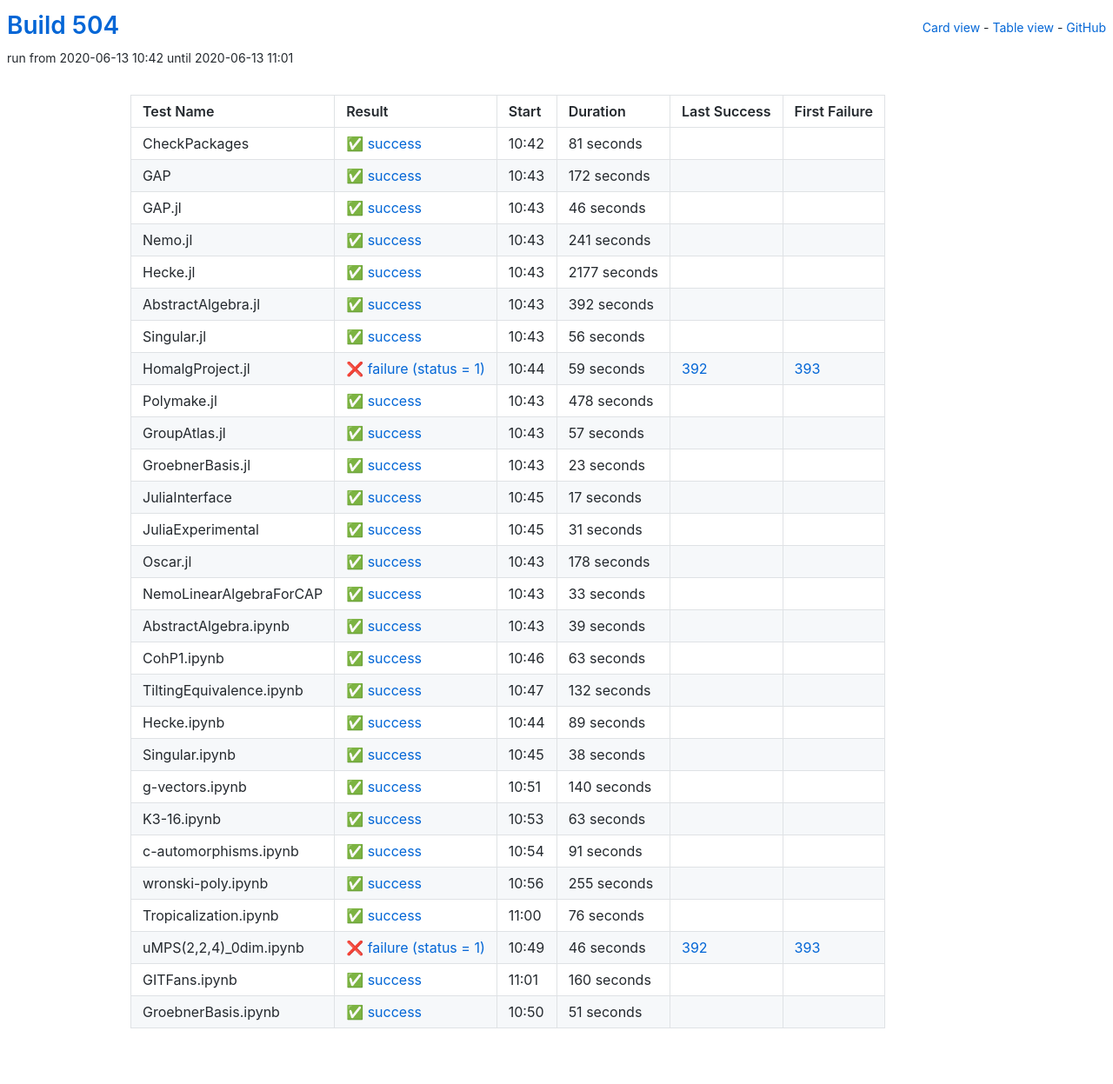
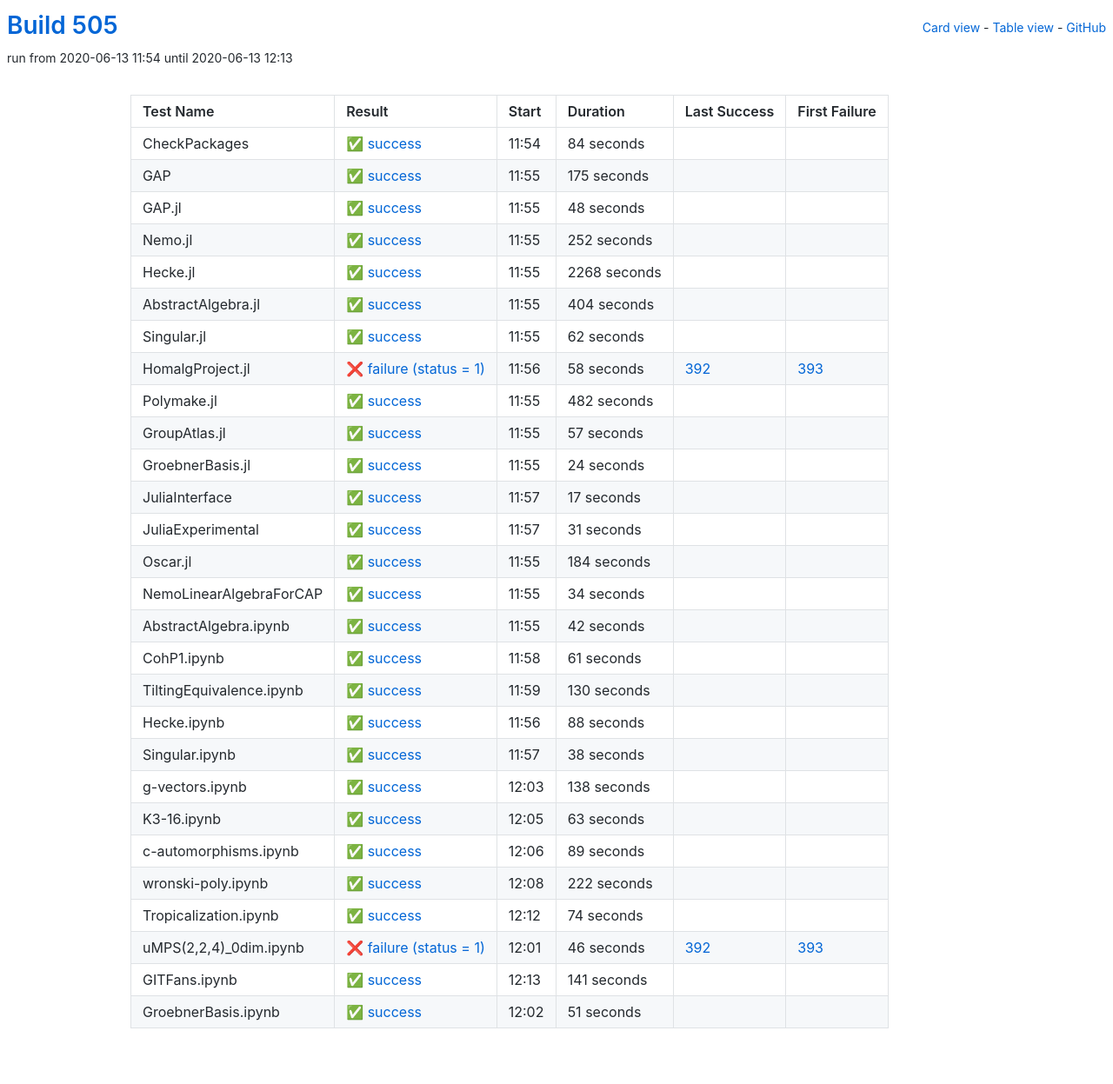
Before and after one commit to oscar-system/oscar-ci-status-1.4, a Jekyll site: the page built from table.html, in a window 1280 px wide. Shown: the whole page at 87% size. Built offline with Jekyll 4.4.1, drawn with Linux system fonts in a browser that asks for light colours.

Commit message:
Build #505

```diff
--- a/_data/ci.yml
+++ b/_data/ci.yml
@@ -1,6 +1,6 @@
 ---
-build: 504
-build_url: https://oscarci.mathematik.uni-kl.de/job/oscar-julia-1.4/504/
+build: 505
+build_url: https://oscarci.mathematik.uni-kl.de/job/oscar-julia-1.4/505/
 job: oscar-julia-1.4
 organization: oscar-system
 repo: oscar-ci-status-1.4
@@ -8,116 +8,116 @@ repourl: https://github.com/oscar-system/oscar-ci-status-1.4
 tests:
 - name: CheckPackages
   id: checkpackages
-  log: https://oscarci.mathematik.uni-kl.de/job/oscar-julia-1.4/504/artifact/logs/build-504/CheckPackages.log
-  start: 2020-06-13 10:42
+  log: https://oscarci.mathematik.uni-kl.de/job/oscar-julia-1.4/505/artifact/logs/build-505/CheckPackages.log
+  start: 2020-06-13 11:54
   success: true
   exitcode: 0
   status: success
-  duration: 81
+  duration: 84
   last_success: false
   last_success_url:
   first_failure: false
   first_failure_url:
 - name: GAP
   id: gap
-  log: https://oscarci.mathematik.uni-kl.de/job/oscar-julia-1.4/504/artifact/logs/build-504/GAP.log
-  start: 2020-06-13 10:43
+  log: https://oscarci.mathematik.uni-kl.de/job/oscar-julia-1.4/505/artifact/logs/build-505/GAP.log
+  start: 2020-06-13 11:55
   success: true
   exitcode: 0
   status: success
-  duration: 172
+  duration: 175
   last_success: false
   last_success_url:
   first_failure: false
   first_failure_url:
 - name: GAP.jl
   id: gap-jl
-  log: https://oscarci.mathematik.uni-kl.de/job/oscar-julia-1.4/504/artifact/logs/build-504/GAP.jl.log
-  start: 2020-06-13 10:43
+  log: https://oscarci.mathematik.uni-kl.de/job/oscar-julia-1.4/505/artifact/logs/build-505/GAP.jl.log
+  start: 2020-06-13 11:55
   success: true
   exitcode: 0
   status: success
-  duration: 46
+  duration: 48
   last_success: false
   last_success_url:
   first_failure: false
   first_failure_url:
 - name: Nemo.jl
   id: nemo-jl
-  log: https://oscarci.mathematik.uni-kl.de/job/oscar-julia-1.4/504/artifact/logs/build-504/Nemo.jl.log
-  start: 2020-06-13 10:43
+  log: https://oscarci.mathematik.uni-kl.de/job/oscar-julia-1.4/505/artifact/logs/build-505/Nemo.jl.log
+  start: 2020-06-13 11:55
   success: true
   exitcode: 0
   status: success
-  duration: 241
+  duration: 252
   last_success: false
   last_success_url:
   first_failure: false
   first_failure_url:
 - name: Hecke.jl
   id: hecke-jl
-  log: https://oscarci.mathematik.uni-kl.de/job/oscar-julia-1.4/504/artifact/logs/build-504/Hecke.jl.log
-  start: 2020-06-13 10:43
+  log: https://oscarci.mathematik.uni-kl.de/job/oscar-julia-1.4/505/artifact/logs/build-505/Hecke.jl.log
+  start: 2020-06-13 11:55
   success: true
   exitcode: 0
   status: success
-  duration: 2177
+  duration: 2268
   last_success: false
   last_success_url:
   first_failure: false
   first_failure_url:
 - name: AbstractAlgebra.jl
   id: abstractalgebra-jl
-  log: https://oscarci.mathematik.uni-kl.de/job/oscar-julia-1.4/504/artifact/logs/build-504/AbstractAlgebra.jl.log
-  start: 2020-06-13 10:43
+  log: https://oscarci.mathematik.uni-kl.de/job/oscar-julia-1.4/505/artifact/logs/build-505/AbstractAlgebra.jl.log
+  start: 2020-06-13 11:55
   success: true
   exitcode: 0
   status: success
-  duration: 392
+  duration: 404
   last_success: false
   last_success_url:
   first_failure: false
   first_failure_url:
 - name: Singular.jl
   id: singular-jl
-  log: https://oscarci.mathematik.uni-kl.de/job/oscar-julia-1.4/504/artifact/logs/build-504/Singular.jl.log
-  start: 2020-06-13 10:43
+  log: https://oscarci.mathematik.uni-kl.de/job/oscar-julia-1.4/505/artifact/logs/build-505/Singular.jl.log
+  start: 2020-06-13 11:55
   success: true
   exitcode: 0
   status: success
-  duration: 56
+  duration: 62
   last_success: false
   last_success_url:
   first_failure: false
   first_failure_url:
 - name: HomalgProject.jl
   id: homalgproject-jl
-  log: https://oscarci.mathematik.uni-kl.de/job/oscar-julia-1.4/504/artifact/logs/build-504/HomalgProject.jl.log
-  start: 2020-06-13 10:44
+  log: https://oscarci.mathematik.uni-kl.de/job/oscar-julia-1.4/505/artifact/logs/build-505/HomalgProject.jl.log
+  start: 2020-06-13 11:56
   success: false
   exitcode: 1
   status: failure
-  duration: 59
+  duration: 58
   last_success: 392
   last_success_url: https://oscarci.mathematik.uni-kl.de/job/oscar-julia-1.4/392/
   first_failure: 393
   first_failure_url: https://oscarci.mathematik.uni-kl.de/job/oscar-julia-1.4/393/
 - name: Polymake.jl
   id: polymake-jl
-  log: https://oscarci.mathematik.uni-kl.de/job/oscar-julia-1.4/504/artifact/logs/build-504/Polymake.jl.log
-  start: 2020-06-13 10:43
+  log: https://oscarci.mathematik.uni-kl.de/job/oscar-julia-1.4/505/artifact/logs/build-505/Polymake.jl.log
+  start: 2020-06-13 11:55
   success: true
   exitcode: 0
   status: success
-  duration: 478
+  duration: 482
   last_success: false
   last_success_url:
   first_failure: false
   first_failure_url:
 - name: GroupAtlas.jl
   id: groupatlas-jl
-  log: https://oscarci.mathematik.uni-kl.de/job/oscar-julia-1.4/504/artifact/logs/build-504/GroupAtlas.jl.log
-  start: 2020-06-13 10:43
+  log: https://oscarci.mathematik.uni-kl.de/job/oscar-julia-1.4/505/artifact/logs/build-505/GroupAtlas.jl.log
+  start: 2020-06-13 11:55
   success: true
   exitcode: 0
   status: success
@@ -128,20 +128,20 @@ tests:
   first_failure_url:
 - name: GroebnerBasis.jl
   id: groebnerbasis-jl
-  log: https://oscarci.mathematik.uni-kl.de/job/oscar-julia-1.4/504/artifact/logs/build-504/GroebnerBasis.jl.log
-  start: 2020-06-13 10:43
+  log: https://oscarci.mathematik.uni-kl.de/job/oscar-julia-1.4/505/artifact/logs/build-505/GroebnerBasis.jl.log
+  start: 2020-06-13 11:55
   success: true
   exitcode: 0
   status: success
-  duration: 23
+  duration: 24
   last_success: false
   last_success_url:
   first_failure: false
   first_failure_url:
 - name: JuliaInterface
   id: juliainterface
-  log: https://oscarci.mathematik.uni-kl.de/job/oscar-julia-1.4/504/artifact/logs/build-504/JuliaInterface.log
-  start: 2020-06-13 10:45
+  log: https://oscarci.mathematik.uni-kl.de/job/oscar-julia-1.4/505/artifact/logs/build-505/JuliaInterface.log
+  start: 2020-06-13 11:57
   success: true
   exitcode: 0
   status: success
@@ -152,8 +152,8 @@ tests:
   first_failure_url:
 - name: JuliaExperimental
   id: juliaexperimental
-  log: https://oscarci.mathematik.uni-kl.de/job/oscar-julia-1.4/504/artifact/logs/build-504/JuliaExperimental.log
-  start: 2020-06-13 10:45
+  log: https://oscarci.mathematik.uni-kl.de/job/oscar-julia-1.4/505/artifact/logs/build-505/JuliaExperimental.log
+  start: 2020-06-13 11:57
   success: true
   exitcode: 0
   status: success
@@ -164,80 +164,80 @@ tests:
   first_failure_url:
 - name: Oscar.jl
   id: oscar-jl
-  log: https://oscarci.mathematik.uni-kl.de/job/oscar-julia-1.4/504/artifact/logs/build-504/Oscar.jl.log
-  start: 2020-06-13 10:43
+  log: https://oscarci.mathematik.uni-kl.de/job/oscar-julia-1.4/505/artifact/logs/build-505/Oscar.jl.log
+  start: 2020-06-13 11:55
   success: true
   exitcode: 0
   status: success
-  duration: 178
+  duration: 184
   last_success: false
   last_success_url:
   first_failure: false
   first_failure_url:
 - name: NemoLinearAlgebraForCAP
   id: nemolinearalgebraforcap
-  log: https://oscarci.mathematik.uni-kl.de/job/oscar-julia-1.4/504/artifact/logs/build-504/NemoLinearAlgebraForCAP.log
-  start: 2020-06-13 10:43
+  log: https://oscarci.mathematik.uni-kl.de/job/oscar-julia-1.4/505/artifact/logs/build-505/NemoLinearAlgebraForCAP.log
+  start: 2020-06-13 11:55
   success: true
   exitcode: 0
   status: success
-  duration: 33
+  duration: 34
   last_success: false
   last_success_url:
   first_failure: false
   first_failure_url:
 - name: AbstractAlgebra.ipynb
   id: abstractalgebra-ipynb
-  log: https://oscarci.mathematik.uni-kl.de/job/oscar-julia-1.4/504/artifact/logs/build-504/AbstractAlgebra.ipynb.log
-  start: 2020-06-13 10:43
+  log: https://oscarci.mathematik.uni-kl.de/job/oscar-julia-1.4/505/artifact/logs/build-505/AbstractAlgebra.ipynb.log
+  start: 2020-06-13 11:55
   success: true
   exitcode: 0
   status: success
-  duration: 39
+  duration: 42
   last_success: false
   last_success_url:
   first_failure: false
   first_failure_url:
 - name: CohP1.ipynb
   id: cohp1-ipynb
-  log: https://oscarci.mathematik.uni-kl.de/job/oscar-julia-1.4/504/artifact/logs/build-504/CohP1.ipynb.log
-  start: 2020-06-13 10:46
+  log: https://oscarci.mathematik.uni-kl.de/job/oscar-julia-1.4/505/artifact/logs/build-505/CohP1.ipynb.log
+  start: 2020-06-13 11:58
   success: true
   exitcode: 0
   status: success
-  duration: 63
+  duration: 61
   last_success: false
   last_success_url:
   first_failure: false
   first_failure_url:
 - name: TiltingEquivalence.ipynb
   id: tiltingequivalence-ipynb
-  log: https://oscarci.mathematik.uni-kl.de/job/oscar-julia-1.4/504/artifact/logs/build-504/TiltingEquivalence.ipynb.log
-  start: 2020-06-13 10:47
+  log: https://oscarci.mathematik.uni-kl.de/job/oscar-julia-1.4/505/artifact/logs/build-505/TiltingEquivalence.ipynb.log
+  start: 2020-06-13 11:59
   success: true
   exitcode: 0
   status: success
-  duration: 132
+  duration: 130
   last_success: false
   last_success_url:
   first_failure: false
   first_failure_url:
 - name: Hecke.ipynb
   id: hecke-ipynb
-  log: https://oscarci.mathematik.uni-kl.de/job/oscar-julia-1.4/504/artifact/logs/build-504/Hecke.ipynb.log
-  start: 2020-06-13 10:44
+  log: https://oscarci.mathematik.uni-kl.de/job/oscar-julia-1.4/505/artifact/logs/build-505/Hecke.ipynb.log
+  start: 2020-06-13 11:56
   success: true
   exitcode: 0
   status: success
-  duration: 89
+  duration: 88
   last_success: false
   last_success_url:
   first_failure: false
   first_failure_url:
 - name: Singular.ipynb
   id: singular-ipynb
-  log: https://oscarci.mathematik.uni-kl.de/job/oscar-julia-1.4/504/artifact/logs/build-504/Singular.ipynb.log
-  start: 2020-06-13 10:45
+  log: https://oscarci.mathematik.uni-kl.de/job/oscar-julia-1.4/505/artifact/logs/build-505/Singular.ipynb.log
+  start: 2020-06-13 11:57
   success: true
   exitcode: 0
   status: success
@@ -248,20 +248,20 @@ tests:
   first_failure_url:
 - name: g-vectors.ipynb
   id: g-vectors-ipynb
-  log: https://oscarci.mathematik.uni-kl.de/job/oscar-julia-1.4/504/artifact/logs/build-504/g-vectors.ipynb.log
-  start: 2020-06-13 10:51
+  log: https://oscarci.mathematik.uni-kl.de/job/oscar-julia-1.4/505/artifact/logs/build-505/g-vectors.ipynb.log
+  start: 2020-06-13 12:03
   success: true
   exitcode: 0
   status: success
-  duration: 140
+  duration: 138
   last_success: false
   last_success_url:
   first_failure: false
   first_failure_url:
 - name: K3-16.ipynb
   id: k3-16-ipynb
-  log: https://oscarci.mathematik.uni-kl.de/job/oscar-julia-1.4/504/artifact/logs/build-504/K3-16.ipynb.log
-  start: 2020-06-13 10:53
+  log: https://oscarci.mathematik.uni-kl.de/job/oscar-julia-1.4/505/artifact/logs/build-505/K3-16.ipynb.log
+  start: 2020-06-13 12:05
   success: true
   exitcode: 0
   status: success
@@ -272,44 +272,44 @@ tests:
   first_failure_url:
 - name: c-automorphisms.ipynb
   id: c-automorphisms-ipynb
-  log: https://oscarci.mathematik.uni-kl.de/job/oscar-julia-1.4/504/artifact/logs/build-504/c-automorphisms.ipynb.log
-  start: 2020-06-13 10:54
+  log: https://oscarci.mathematik.uni-kl.de/job/oscar-julia-1.4/505/artifact/logs/build-505/c-automorphisms.ipynb.log
+  start: 2020-06-13 12:06
   success: true
   exitcode: 0
   status: success
-  duration: 91
+  duration: 89
   last_success: false
   last_success_url:
   first_failure: false
   first_failure_url:
 - name: wronski-poly.ipynb
   id: wronski-poly-ipynb
-  log: https://oscarci.mathematik.uni-kl.de/job/oscar-julia-1.4/504/artifact/logs/build-504/wronski-poly.ipynb.log
-  start: 2020-06-13 10:56
+  log: https://oscarci.mathematik.uni-kl.de/job/oscar-julia-1.4/505/artifact/logs/build-505/wronski-poly.ipynb.log
+  start: 2020-06-13 12:08
   success: true
   exitcode: 0
   status: success
-  duration: 255
+  duration: 222
   last_success: false
   last_success_url:
   first_failure: false
   first_failure_url:
 - name: Tropicalization.ipynb
   id: tropicalization-ipynb
-  log: https://oscarci.mathematik.uni-kl.de/job/oscar-julia-1.4/504/artifact/logs/build-504/Tropicalization.ipynb.log
-  start: 2020-06-13 11:00
+  log: https://oscarci.mathematik.uni-kl.de/job/oscar-julia-1.4/505/artifact/logs/build-505/Tropicalization.ipynb.log
+  start: 2020-06-13 12:12
   success: true
   exitcode: 0
   status: success
-  duration: 76
+  duration: 74
   last_success: false
   last_success_url:
   first_failure: false
   first_failure_url:
 - name: uMPS(2,2,4)_0dim.ipynb
   id: umps-2-2-4-0dim-ipynb
-  log: https://oscarci.mathematik.uni-kl.de/job/oscar-julia-1.4/504/artifact/logs/build-504/uMPS-2-2-4-_0dim.ipynb.log
-  start: 2020-06-13 10:49
+  log: https://oscarci.mathematik.uni-kl.de/job/oscar-julia-1.4/505/artifact/logs/build-505/uMPS-2-2-4-_0dim.ipynb.log
+  start: 2020-06-13 12:01
   success: false
   exitcode: 1
   status: failure
@@ -320,20 +320,20 @@ tests:
   first_failure_url: https://oscarci.mathematik.uni-kl.de/job/oscar-julia-1.4/393/
 - name: GITFans.ipynb
   id: gitfans-ipynb
-  log: https://oscarci.mathematik.uni-kl.de/job/oscar-julia-1.4/504/artifact/logs/build-504/GITFans.ipynb.log
-  start: 2020-06-13 11:01
+  log: https://oscarci.mathematik.uni-kl.de/job/oscar-julia-1.4/505/artifact/logs/build-505/GITFans.ipynb.log
+  start: 2020-06-13 12:13
   success: true
   exitcode: 0
   status: success
-  duration: 160
+  duration: 141
   last_success: false
   last_success_url:
   first_failure: false
   first_failure_url:
 - name: GroebnerBasis.ipynb
   id: groebnerbasis-ipynb
-  log: https://oscarci.mathematik.uni-kl.de/job/oscar-julia-1.4/504/artifact/logs/build-504/GroebnerBasis.ipynb.log
-  start: 2020-06-13 10:50
+  log: https://oscarci.mathematik.uni-kl.de/job/oscar-julia-1.4/505/artifact/logs/build-505/GroebnerBasis.ipynb.log
+  start: 2020-06-13 12:02
   success: true
   exitcode: 0
   status: success
```
Also changed, not shown: README.md.
